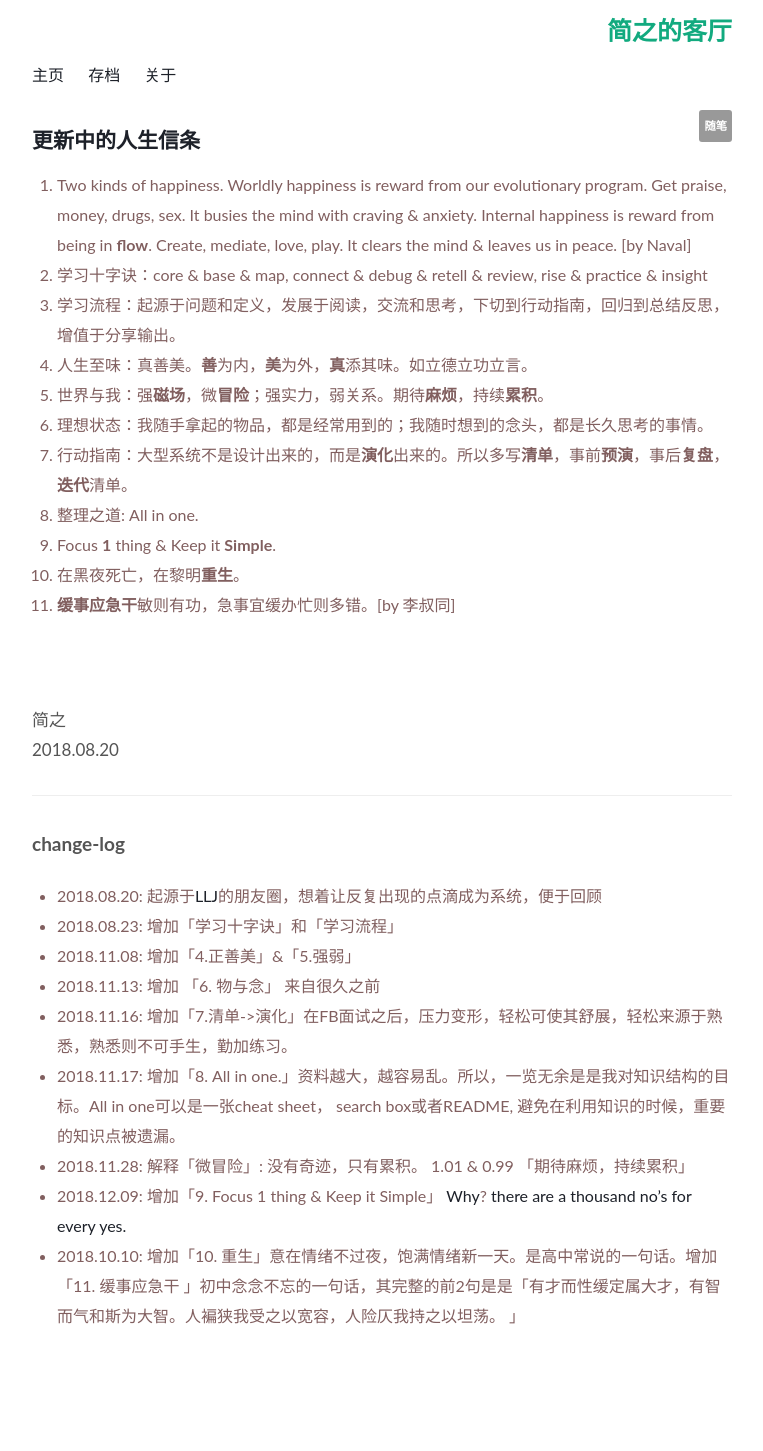
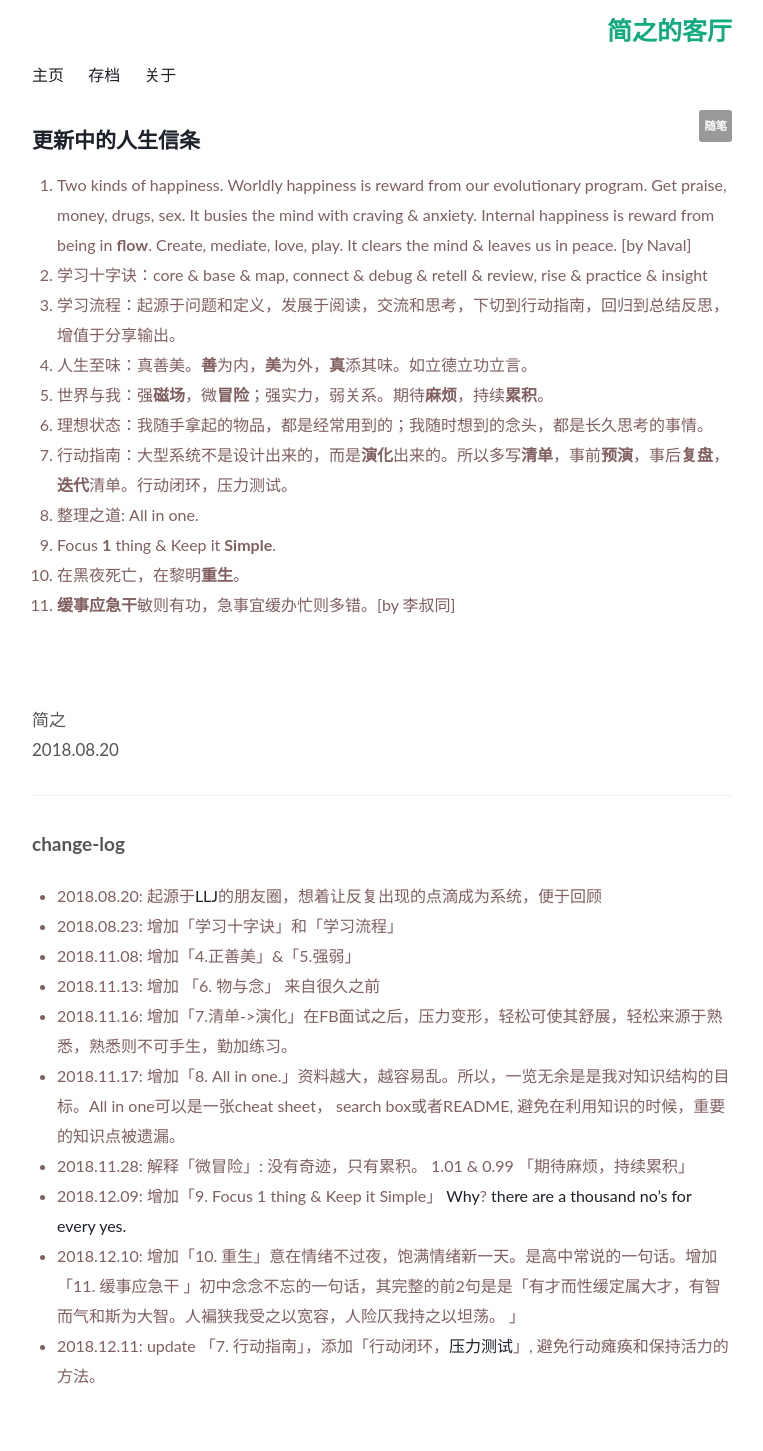
Before and after one commit to WillWang-X/willwang-x.github.io, a Jekyll site: the page built from _posts/2018-10-20-mottos.md, in a window 1280 px wide. Shown: the whole page, without its empty margins (258-1021 px from the left). Built offline with Jekyll 4.4.1, drawn with Linux system fonts in a browser that asks for light colours; before the commit the page ends 1391 px from its top, so only the background shows below that.

Commit message:
update action guide: closed loop & stress testing

```diff
--- a/_posts/2018-10-20-mottos.md
+++ b/_posts/2018-10-20-mottos.md
@@ -16,7 +16,7 @@ published: true
 4. 人生至味：真善美。**善**为内，**美**为外，**真**添其味。如立德立功立言。
 5. 世界与我：强**磁场**，微**冒险**；强实力，弱关系。期待**麻烦**，持续**累积**。[](被动进步的氛围，新鲜有趣的燃料，做事如山Github，做人如水Linkedin。没有奇迹，只有累积。[1.01 vs 0.99](https://i.imgur.com/Kb6UQ5A.jpg) )<span style="color:white;">!</span>
 6. 理想状态：我随手拿起的物品，都是经常用到的；我随时想到的念头，都是长久思考的事情。
-7. 行动指南：大型系统不是设计出来的，而是**演化**出来的。所以多写**清单**，事前**预演**，事后**复盘**，**迭代**清单。
+7. 行动指南：大型系统不是设计出来的，而是**演化**出来的。所以多写**清单**，事前**预演**，事后**复盘**，**迭代**清单。行动闭环，压力测试。
 8. 整理之道: All in one.
 9. Focus **1** thing & Keep it **Simple**.
 10. 在黑夜死亡，在黎明**重生**。
@@ -39,4 +39,5 @@ published: true
 -  2018.11.17: 增加「8. All in one.」资料越大，越容易乱。所以，一览无余是是我对知识结构的目标。All in one可以是一张cheat sheet， search box或者README, 避免在利用知识的时候，重要的知识点被遗漏。
 -  2018.11.28: 解释「微冒险」: 没有奇迹，只有累积。 1.01 & 0.99 「期待麻烦，持续累积」
 -  2018.12.09: 增加「9. Focus 1 thing & Keep it Simple」 [Why](https://medium.com/the-mission/the-power-of-doing-only-one-thing-c58c11ddfce4)?  [there are a thousand no's for every yes.](https://www.youtube.com/watch?v=kyQfye4vAQ8)
--  2018.10.10: 增加「10. 重生」意在情绪不过夜，饱满情绪新一天。是高中常说的一句话。增加「11. 缓事应急干 」初中念念不忘的一句话，其完整的前2句是是「有才而性缓定属大才，有智而气和斯为大智。人褊狭我受之以宽容，人险仄我持之以坦荡。 」
+-  2018.12.10: 增加「10. 重生」意在情绪不过夜，饱满情绪新一天。是高中常说的一句话。增加「11. 缓事应急干 」初中念念不忘的一句话，其完整的前2句是是「有才而性缓定属大才，有智而气和斯为大智。人褊狭我受之以宽容，人险仄我持之以坦荡。 」
+-  2018.12.11: update 「7. 行动指南」，添加「行动闭环，[压力测试](https://mp.weixin.qq.com/s?__biz=MzA3MzM0MjUyMQ==&mid=2652149581&idx=1&sn=375d83f78448d8b987d5aa720d0401ae&chksm=84f0bc1bb387350d96e5bc0621f3f3bdf005869da49812ad1360e28e2fa26516248bb3b375a3&scene=21#wechat_redirect)」, 避免行动瘫痪和保持活力的方法。
```
